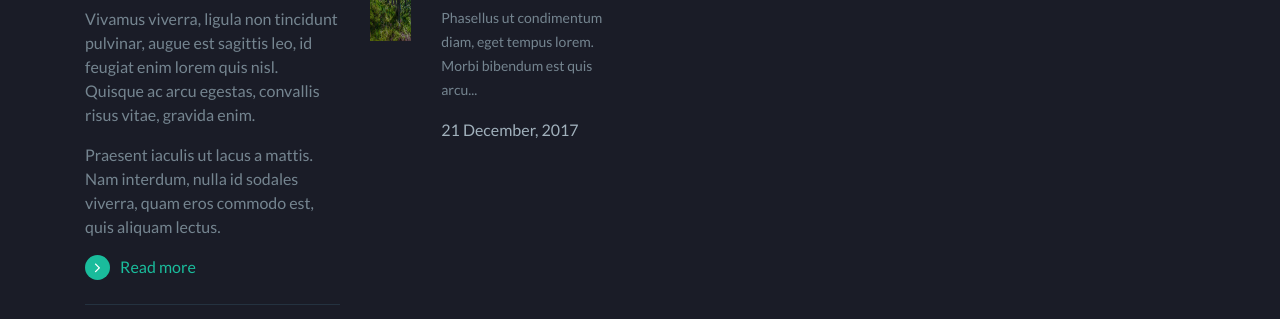
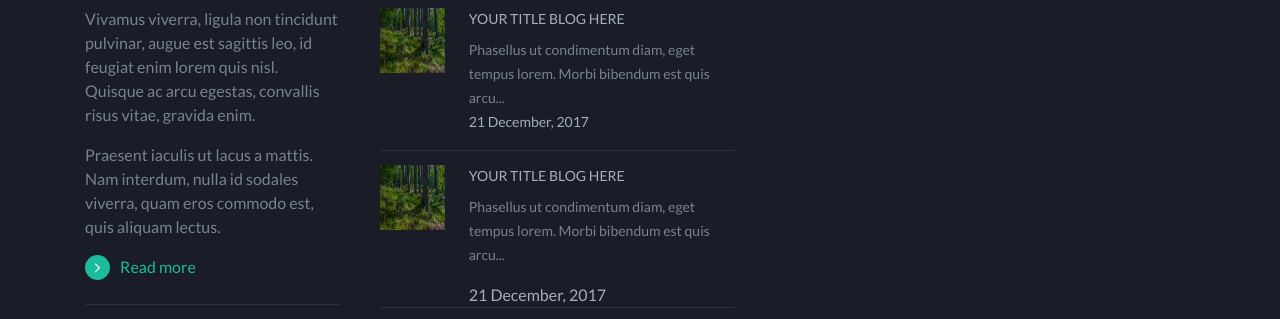
Before and after one commit to huynvn010193/HTML-CSS, a website: page ThemFox/contact.html in a window 1280 px wide. Shown: the part 1500-1819 px from the top of the page. Drawn offline with Linux system fonts and the light colour scheme.

Commit message:
Done Lastest news P2

```diff
--- a/ThemFox/contact.html
+++ b/ThemFox/contact.html
@@ -228,11 +228,34 @@
               </div>
             </div>
           </div><!-- End cot col1_4 -->
-          <div class="col-sm-3 col2_4">
-            <!-- Start cot col2_4 -->
+          <div class="col-sm-4 col2_4"><!-- Start cot col2_4 -->
             <h3 class="tieudef">Lastest New</h3>
-            <div class="row mottinf">
-              <!-- Start mottinf-->
+            <div class="row mottinf"><!-- Start mottinf-->
+              <div class="col-sm-3">
+                <div class="anhtinf">
+                  <img src="images/bg_top.jpg" alt="h1" class="img-fluid">
+                </div>
+              </div>
+              <div class="col-sm-9">
+                <a href="" class="tdtin">Your Title Blog Here</a>
+                <p>Phasellus ut condimentum diam, eget tempus lorem. Morbi bibendum est quis arcu...
+                  <span class="ngaythangtinf">21 December, 2017</span>
+                </p>
+              </div>
+            </div><!-- End mottinf -->
+            <div class="row mottinf"><!-- Start mottinf-->
+              <div class="col-sm-3">
+                <div class="anhtinf">
+                  <img src="images/bg_top.jpg" alt="h1" class="img-fluid">
+                </div>
+              </div>
+              <div class="col-sm-9">
+                <a href="" class="tdtin">Your Title Blog Here</a>
+                <p>Phasellus ut condimentum diam, eget tempus lorem. Morbi bibendum est quis arcu...</p>
+                <span class="ngaythangtinf">21 December, 2017</span>
+              </div>
+            </div><!-- End mottinf -->
+            <div class="row mottinf"><!-- Start mottinf-->
               <div class="col-sm-3">
                 <div class="anhtinf">
                   <img src="images/bg_top.jpg" alt="h1" class="img-fluid">
--- a/ThemFox/css/stylesheet.css
+++ b/ThemFox/css/stylesheet.css
@@ -250,6 +250,22 @@ a.readmore:hover {
 /*---------- Het Css_ Col1_4-----------*/
 
 /*TODO: Start Css_ Col2_4: Lastest New-----------*/
+h3.tieudef {
+  font-size: 16px;
+  font-weight: 100;
+  color: white;
+  margin-bottom: 18px;
+  margin-top:21px;
+  text-transform: uppercase;
+}
+.row.mottinf {
+  border-bottom: 1px solid #243240;
+  padding-top:14px;
+  margin-left:10px;
+}
+.row.mottinf .col-sm-3, .row.mottinf .col-sm-9 {
+  padding: 0px;
+}
 a.tdtin {
   color: #a1b1bc;
   font-size: 14px;
@@ -267,10 +283,9 @@ a.tdtin {
 }
 
 span.ngaythangtinf {
+  display: block;
   color: #a1b1bc;
 }
-
-
 
 /*TODO:Het Css_ Col2_4-----------*/
 
```
